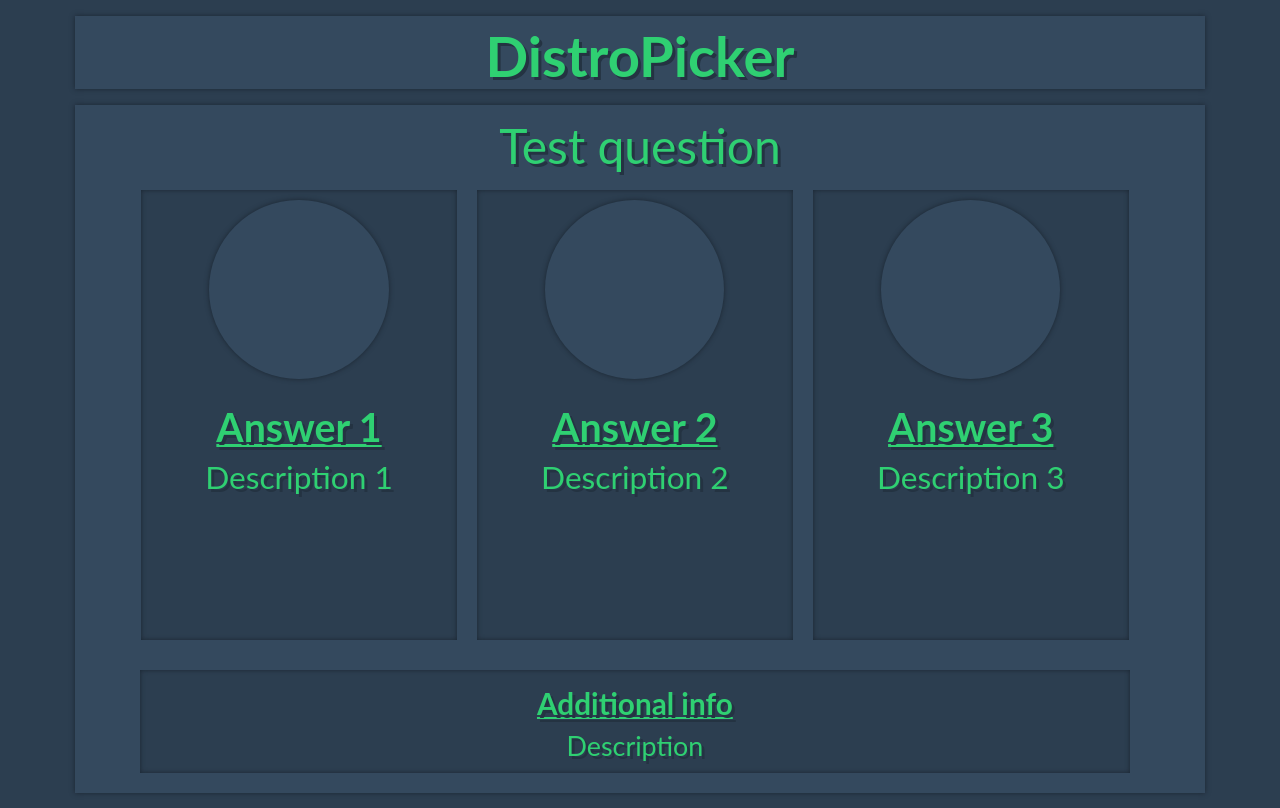
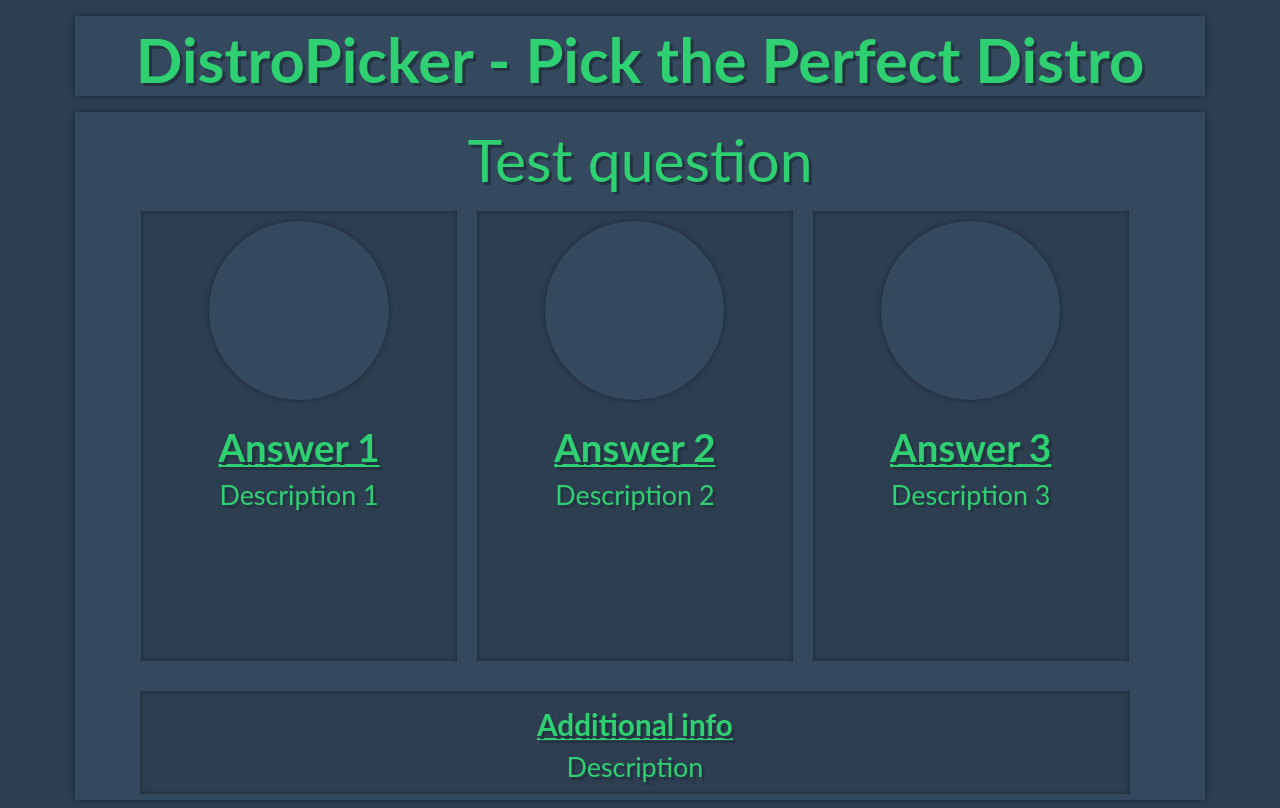
Before and after one commit to Linux-Master-Race/distropicker.github.io, a plain HTML site: page index.html in a window 1280 px wide. Drawn offline with Linux system fonts and the light colour scheme.

Commit message:
Resize fonts, change title

```diff
--- a/css/app.css
+++ b/css/app.css
@@ -10,6 +10,7 @@ body {
   margin: 0;
   margin-top: 2vh;
   padding-top: 0.7vh;
+  font-size: 4.8vw;
 }
 #main {
 	margin-top: 2vh;
@@ -20,6 +21,7 @@ body {
 	margin: 0;
 	padding: 0;
 	padding-top: 1.5vh;
+	font-size: 4.6vw;
 }
 #answers {
 	width: 90%;
@@ -27,12 +29,12 @@ body {
 	padding-top: 2vh;
 }
 h6 {
-	font-size: 82%;
+	font-size: 80%;
 	margin: 0;
 	padding-top: 3vh;
 }
 #answers p {
-	font-size: 66%;
+	font-size: 56%;
 	margin: 1vh;
 }
 #ans1, #ans2, #ans3 {
--- a/index.html
+++ b/index.html
@@ -9,7 +9,7 @@
 </head>
 <body>
 	<div id="navbar" class="shadowed">
-		<h3 id="maintitle" class="text-shadowed titletext">DistroPicker</h3>
+		<h3 id="maintitle" class="text-shadowed titletext">DistroPicker - Pick the Perfect Distro</h3>
 	</div>
 	<div id="main" class="shadowed">
 		<div id="question"><p class="text-shadowed titletext">Test question</p></div>
```
